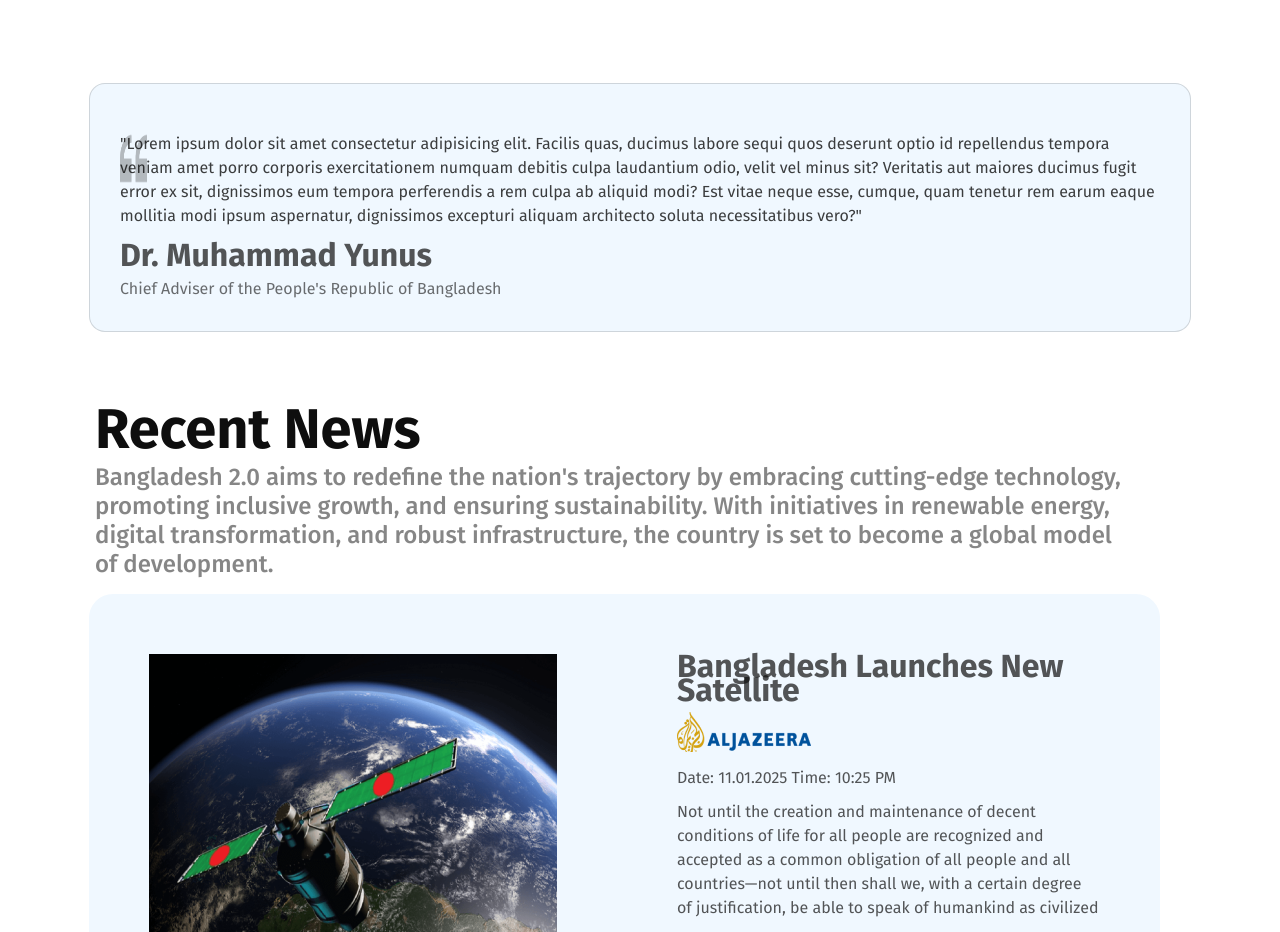
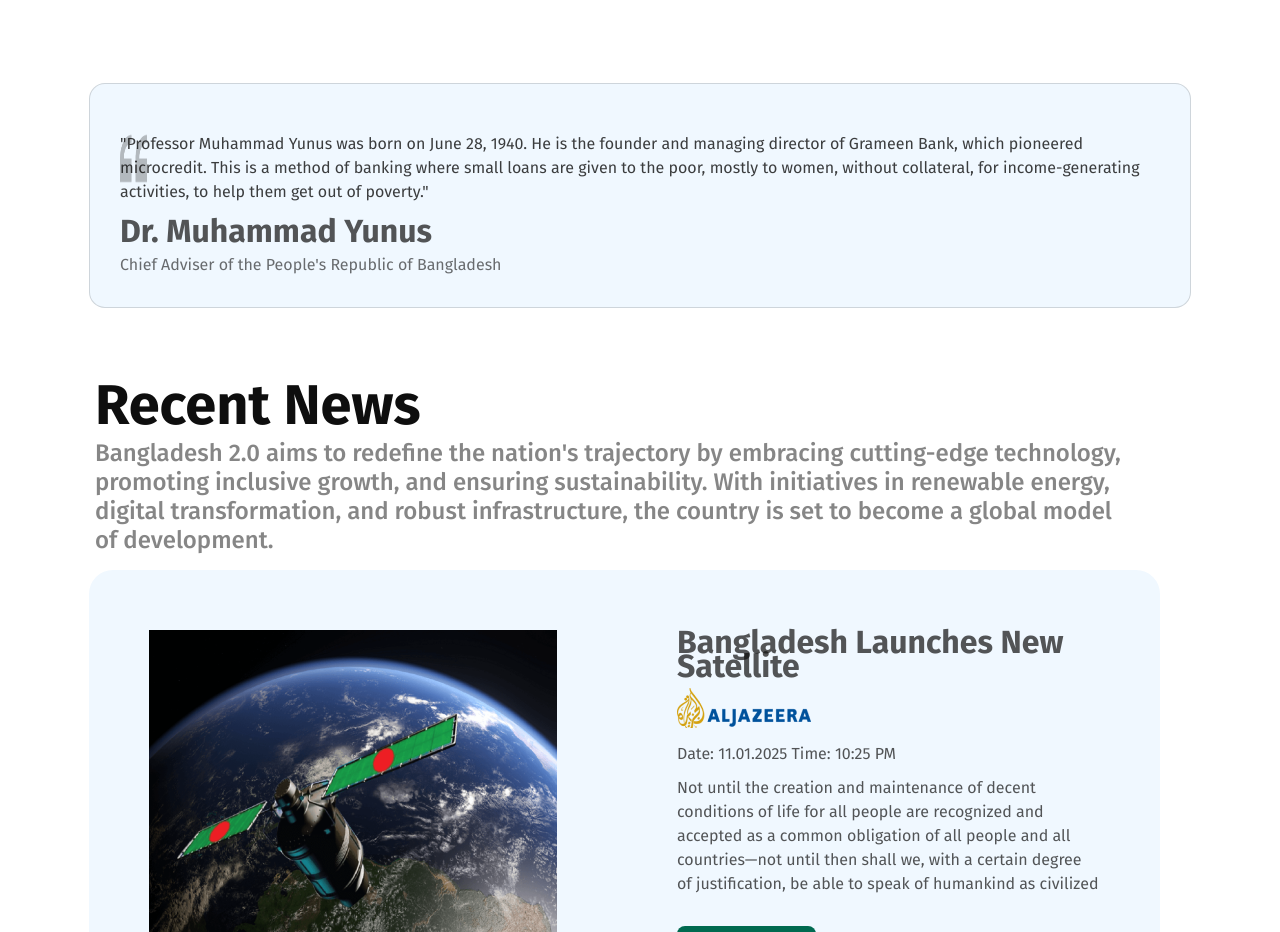
Before and after one commit to promitkundu/B11-A1, a plain HTML site: page index.html in a window 1280 px wide. Shown: the part 1420-2352 px from the top of the page. Drawn offline with Linux system fonts and the light colour scheme.

Commit message:
change a paragraph

```diff
--- a/index.html
+++ b/index.html
@@ -72,12 +72,7 @@
     <section>
         <div class="yunus">
             <img class="ig" src="assets/quote-bg.png" alt="">
-            <p class="para">"Lorem ipsum dolor sit amet consectetur adipisicing elit. Facilis quas, ducimus labore sequi
-                quos deserunt optio id repellendus tempora veniam amet porro corporis exercitationem numquam debitis
-                culpa laudantium odio, velit vel minus sit? Veritatis aut maiores ducimus fugit error ex sit,
-                dignissimos eum tempora perferendis a rem culpa ab aliquid modi? Est vitae neque esse, cumque, quam
-                tenetur rem earum eaque mollitia modi ipsum aspernatur, dignissimos excepturi aliquam architecto soluta
-                necessitatibus vero?"</p>
+            <p class="para">"Professor Muhammad Yunus was born on June 28, 1940. He is the founder and managing director of Grameen Bank, which pioneered microcredit. This is a method of banking where small loans are given to the poor, mostly to women, without collateral, for income-generating activities, to help them get out of poverty."</p>
             <h2 class="mango">Dr. Muhammad Yunus</h2>
             <p class="para1">Chief Adviser of the People's Republic of Bangladesh</p>
         </div>
```
